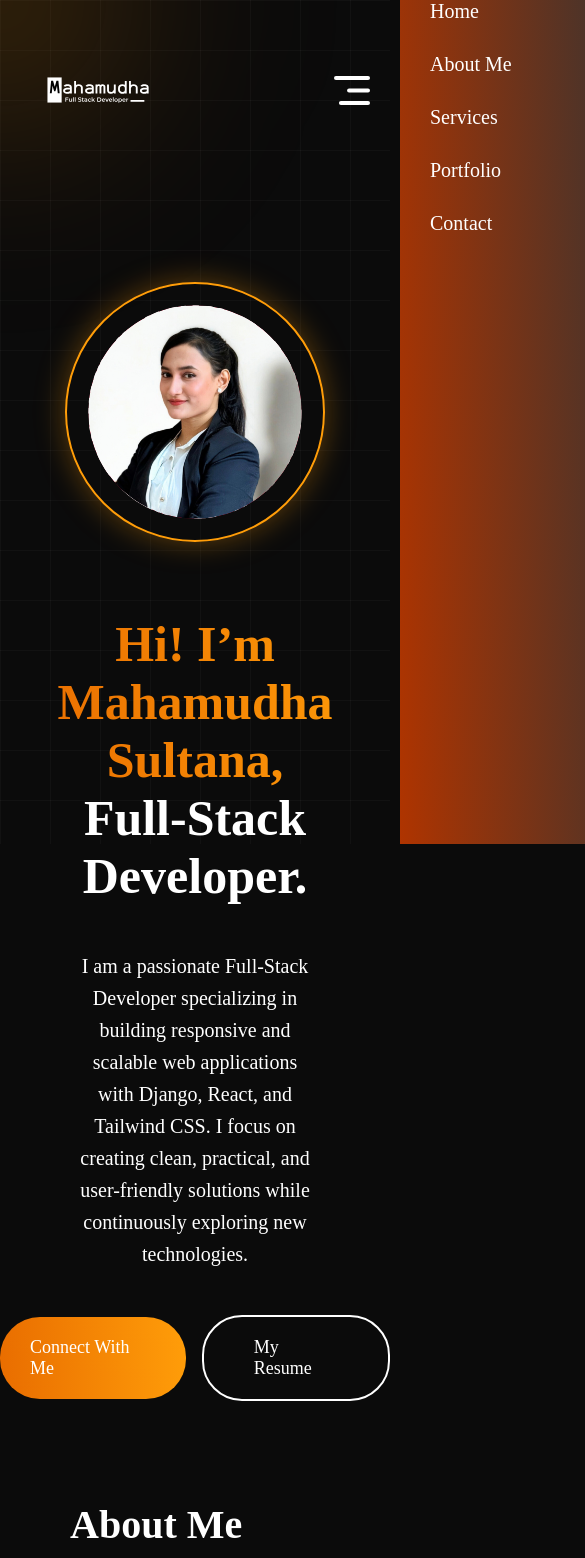
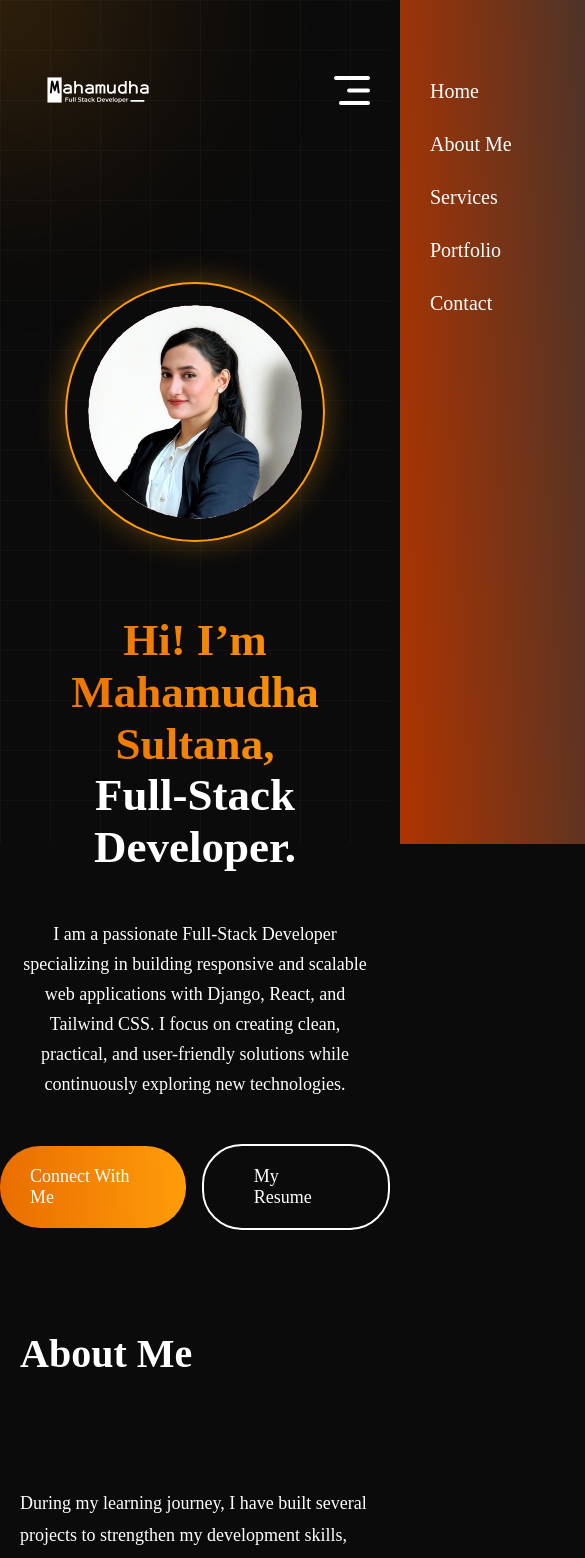
Before and after one commit to juweana/react-portfolio-website, a React app: page / in a window 390 px wide. Shown: the top 1558 px of the page, 585 px wide, since content can reach past the window. Built offline with nearby package versions, Linux system fonts and the light colour scheme; the HTML template or start-up script is replaced by a standard one.

Commit message:
fixed responsive

```diff
--- a/src/Components/About/About.css
+++ b/src/Components/About/About.css
@@ -90,9 +90,11 @@
 }
 @media (max-width: 768px) {
   .about {
-    gap: 10px;
-    margin: 50px 70px;
+    gap: 30px;
+    margin: 50px 20px;
     align-items: start;
+    width: calc(100% - 40px);
+    box-sizing: border-box;
   }
   .about-title h1 {
     font-size: 40px;
@@ -119,8 +121,9 @@
     height: 4px;
   }
   .about-certifications {
-    justify-content: space-between;
-    gap: 60px;
+    justify-content: center;
+    gap: 30px;
+    flex-wrap: wrap;
   }
   .about-certification h1,
   .about-certification p {
--- a/src/Components/Footer/Footer.css
+++ b/src/Components/Footer/Footer.css
@@ -76,24 +76,53 @@
 }
 @media (max-width: 768px) {
   .footer {
-    margin: 50px 70px;
+    margin: 50px 20px;
+    width: calc(100% - 40px);
+    box-sizing: border-box;
   }
+
   .footer-top {
+    display: flex;
     flex-direction: column;
     gap: 50px;
-    display: flex;
-    justify-content: space-between;
-    align-items: flex-start; /* Keeps children aligned to the left */
+    align-items: flex-start;
     width: 100%;
   }
+
+  /* FORM */
+  .footer-top-right form {
+    display: flex;
+    flex-direction: column;
+    align-items: flex-start;
+    gap: 20px;
+    width: 100%;
+  }
+
+  /* EMAIL BOX */
+  .footer-email-input {
+    width: 100%;
+    box-sizing: border-box;
+  }
+
+  .footer-email-input input {
+    width: 100%;
+    box-sizing: border-box;
+  }
+
+  /* SUBSCRIBE BUTTON */
+  .footer-subscribe {
+    position: static;
+    margin: 0;
+    right: auto;
+    display: block;
+  }
+
   .footer-bottom {
     display: flex;
     flex-direction: column-reverse;
     margin-bottom: 50px;
   }
-  .footer-subscribe {
-    font-size: 16px;
-  }
+
   .footer-top-left {
     display: flex;
     flex-direction: column;
@@ -101,6 +130,7 @@
     text-align: left;
     margin-left: 0;
   }
+
   .footer-top-left img {
     margin-bottom: 20px;
   }
--- a/src/Components/Hero/Hero.css
+++ b/src/Components/Hero/Hero.css
@@ -100,14 +100,16 @@
   }
   .hero h1 {
     margin-top: 30px;
-    width: 90%;
-    font-size: 50px;
+    width: 100%;
+    font-size: 45px;
+    line-height: 1.15;
   }
   .hero p {
-    width: 60%;
-    font-size: 20px;
-    line-height: 32px;
-    margin: 10px 0px;
+    width: 90%;
+    max-width: 400px;
+    font-size: 18px;
+    line-height: 30px;
+    margin: 10px auto;
   }
   .hero-action {
     gap: 16px;
--- a/src/Components/MyWork/MyWork.css
+++ b/src/Components/MyWork/MyWork.css
@@ -56,8 +56,10 @@
 @media (max-width: 768px) {
   .mywork {
     align-items: start;
-    gap: 50px;
-    margin: 50px 70px;
+    gap: 40px;
+    margin: 50px 20px;
+    width: calc(100% - 40px);
+    box-sizing: border-box;
   }
   .mywork-title h1 {
     font-size: 40px;
@@ -70,6 +72,7 @@
   .mywork-container {
     grid-template-columns: 1fr;
     gap: 20px;
+    width: 100%;
   }
   .mywork_showmore {
     padding: 20px 40px;
--- a/src/Components/Navbar.css
+++ b/src/Components/Navbar.css
@@ -45,66 +45,81 @@
 }
 @media (max-width: 768px) {
   .navbar {
-    margin: 20px 50px;
+    display: flex;
+    justify-content: space-between;
+    align-items: center;
+    margin: 20px 30px;
+    width: auto;
   }
   .nav-connect {
     display: none;
   }
   .nav-mob-open {
     display: block;
-    position: fixed;
-    right: 30px;
+    cursor: pointer;
+    z-index: 100;
   }
   .nav-mob-close {
     display: block;
-    position: relative;
+    position: absolute;
     top: 30px;
-    left: 290px;
+    right: 30px; /* Use right instead of left: 290px so it stays neatly inside the drawer */
     width: 30px;
+    cursor: pointer;
+    z-index: 1001;
   }
 
   .nav-menu {
     position: fixed;
     flex-direction: column;
-    align-items: center;
     align-items: start;
     top: 0;
+    padding-top: 80px; /* Gives space so the close button doesn't overlap text */
     gap: 30px;
     background: linear-gradient(267deg, #333333, #af3400);
     width: 350px;
-    height: 100%;
-    z-index: 2;
-    transition: right 0.5s;
-    right: -350px;
+    height: 100vh;
+    z-index: 1000;
+    transition: right 0.5s ease-in-out;
+    right: -350px; /* Hidden off-screen by default */
   }
+
+  /* CRITICAL: This pulls the menu onto the screen when active */
+  .nav-menu.active {
+    right: 0;
+  }
+
   .nav-menu li {
     font-size: 24px;
-    padding-left: 60px;
-    flex-direction: row;
-    gap: 20px;
+    padding-left: 40px;
+    list-style: none;
   }
 }
+
 /* Extra tweaks specifically for smaller phones (under 480px wide) */
 @media (max-width: 480px) {
   .navbar {
-    margin: 15px 20px; /* Tighter side margins to prevent screen crowding */
+    display: flex;
+    justify-content: space-between;
+    align-items: center;
+    margin: 15px 20px;
   }
   .nav-connect {
     display: none;
   }
   .nav-mob-open {
     display: block;
-    position: fixed;
-    right: 20px;
     cursor: pointer;
+    z-index: 100;
   }
   .nav-mob-close {
     display: block;
-    position: absolute; /* Changed to absolute so it stays locked inside the menu */
+    position: absolute;
     top: 25px;
-    right: 25px; /* Using right keeps it neatly positioned */
+    right: 25px;
     width: 25px;
     cursor: pointer;
+    z-index: 1001;
   }
 
   .nav-menu {
@@ -112,18 +127,24 @@
     flex-direction: column;
     align-items: flex-start;
     top: 0;
+    padding-top: 80px;
     gap: 30px;
     background: linear-gradient(267deg, #333333, #af3400);
     width: 250px;
     height: 100vh;
-    z-index: 10;
+    z-index: 1000;
     transition: right 0.5s ease-in-out;
-    right: -260px; /* Must be larger than the width (250px) to stay completely hidden off-screen */
+    right: -260px; /* Hidden off-screen by default */
+  }
+
+  /* CRITICAL: This pulls the menu onto the screen when active */
+  .nav-menu.active {
+    right: 0;
   }
 
   .nav-menu li {
-    font-size: 20px; /* Scaled down text size for smaller screens */
-    padding-left: 30px; /* Reduced padding */
-    gap: 15px;
+    font-size: 20px;
+    padding-left: 30px;
+    list-style: none;
   }
 }
--- a/src/Components/Services/Services.css
+++ b/src/Components/Services/Services.css
@@ -64,8 +64,9 @@
 @media (max-width: 768px) {
   .services {
     align-items: start;
-    gap: 70px;
-    margin: 20px 70px;
+    gap: 50px;
+    margin: 20px;
+    width: calc(100% - 40px);
   }
   .services-title h1 {
     padding: 0;
@@ -91,7 +92,8 @@
     width: 20px;
   }
   .services-container {
-    grid-template-columns: 1fr 1fr;
-    gap: 30px;
+    grid-template-columns: 1fr;
+    gap: 25px;
+    width: 100%;
   }
 }
```
